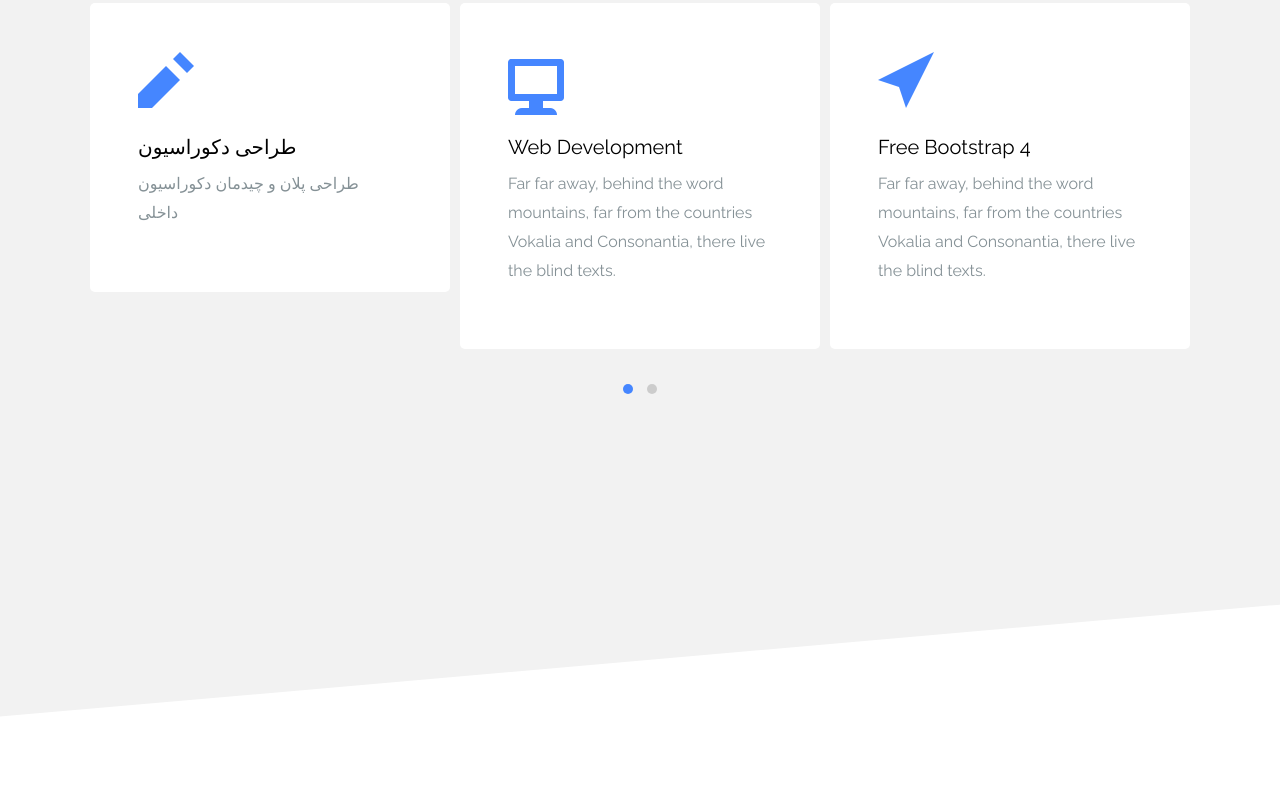
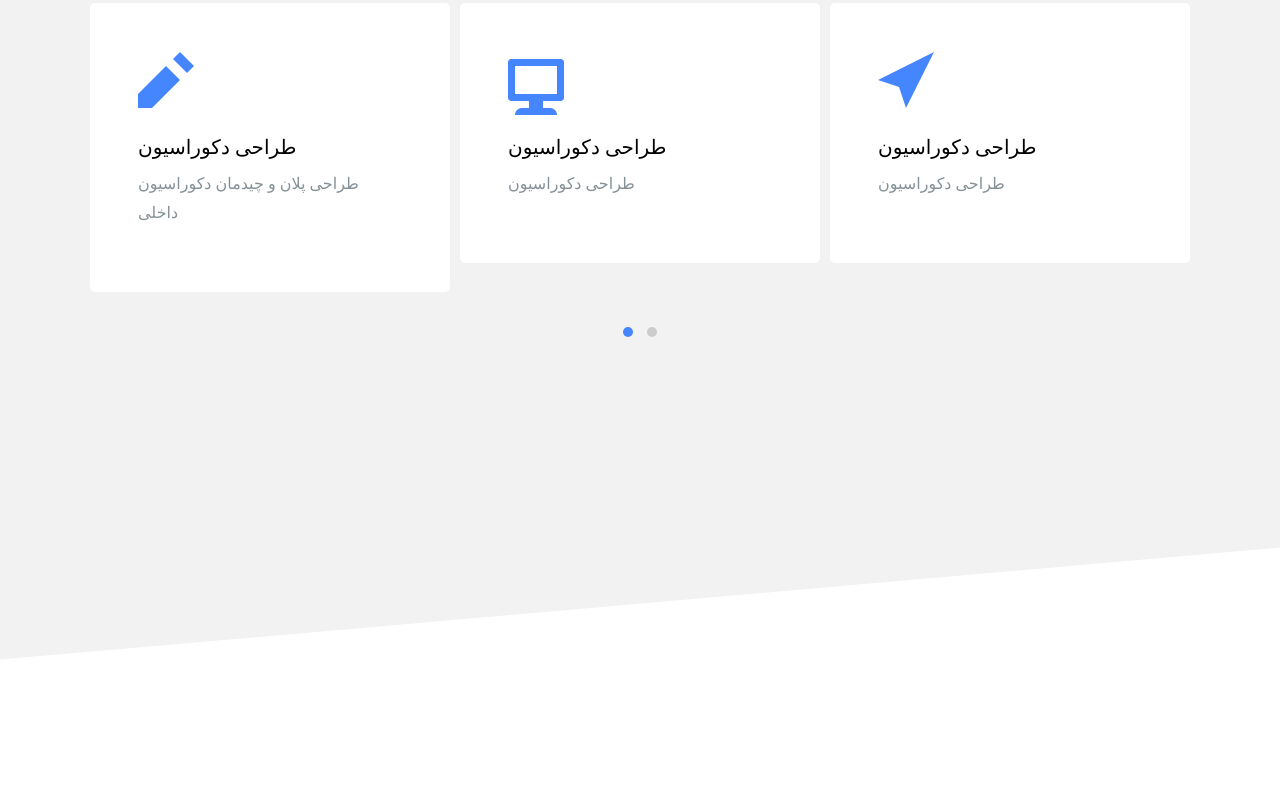
Before and after one commit to Farbodpz/Fasein2, a plain HTML site: page index.html in a window 1280 px wide. Shown: the part 1099-1900 px from the top of the page. Drawn offline with Linux system fonts and the light colour scheme; some packages are replaced by stand-ins of ours; no server answers; files whose address does not match are found by name.

Commit message:
Update index.html

```diff
--- a/index.html
+++ b/index.html
@@ -94,8 +94,8 @@
                 <div class="media d-block text-left ftco-media p-md-5 p-4">
                   <div class="ftco-icon mb-3"><span class="oi oi-monitor display-4"></span></div>
                   <div class="media-body">
-                    <h5 class="mt-0">Web Development</h5>
-                    <p>Far far away, behind the word mountains, far from the countries Vokalia and Consonantia, there live the blind texts.</p>
+                    <h5 class="mt-0">طراحی دکوراسیون</h5>
+                    <p>طراحی دکوراسیون</p>
                   </div>
                 </div>
               </div>
@@ -104,8 +104,8 @@
                 <div class="media d-block text-left ftco-media p-md-5 p-4">
                   <div class="ftco-icon mb-3"><span class="oi oi-location display-4"></span></div>
                   <div class="media-body">
-                    <h5 class="mt-0">Free Bootstrap 4</h5>
-                    <p>Far far away, behind the word mountains, far from the countries Vokalia and Consonantia, there live the blind texts.</p>
+                    <h5 class="mt-0">طراحی دکوراسیون</h5>
+                    <p>طراحی دکوراسیون</p>
                   </div>
                 </div>
               </div>
@@ -114,8 +114,8 @@
                 <div class="media d-block text-left ftco-media p-md-5 p-4">
                   <div class="ftco-icon mb-3"><span class="oi oi-person display-4"></span></div>
                   <div class="media-body">
-                    <h5 class="mt-0">For People Like You</h5>
-                    <p>Far far away, behind the word mountains, far from the countries Vokalia and Consonantia, there live the blind texts.</p>
+                    <h5 class="mt-0">طراحی دکوراسیون</h5>
+                    <p>طراحی دکوراسیون</p>
                   </div>
                 </div>
               </div>
```
